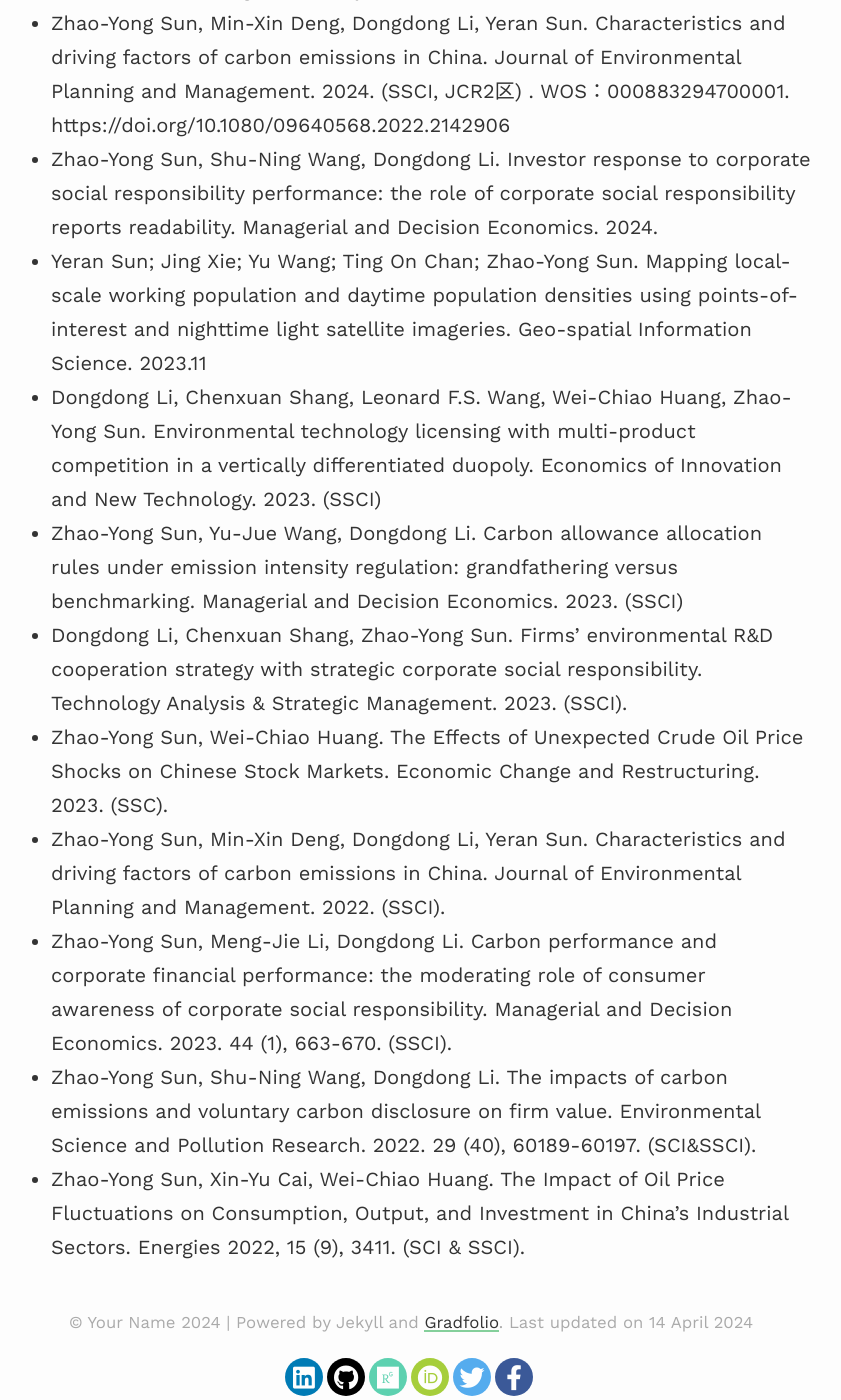
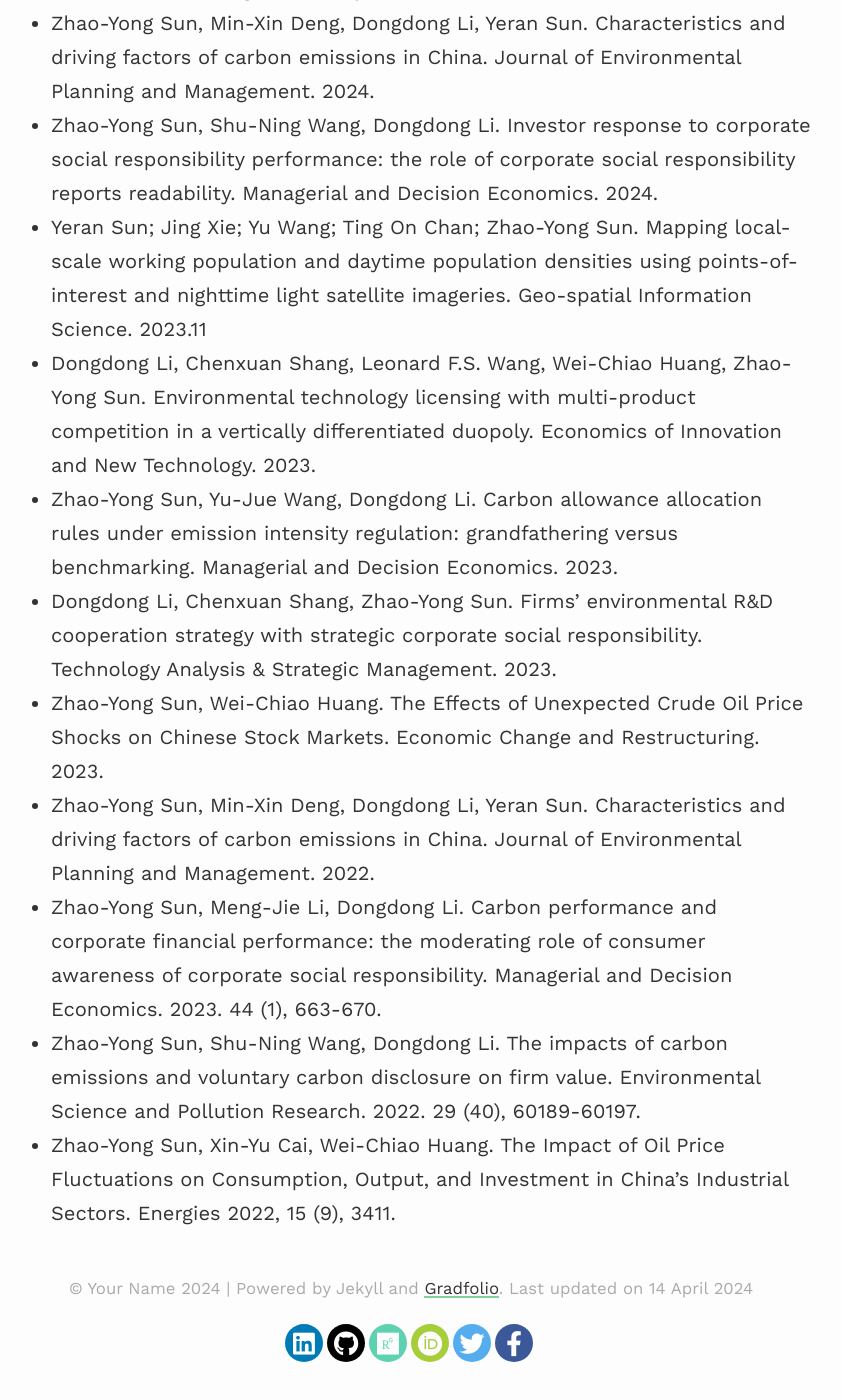
Before and after one commit to dakuamao/sun, a Jekyll site: the page built from index.md, in a window 1280 px wide and 1400 px high, scrolled down 700 px. Shown: the whole window, without its empty margins (229-1070 px from the left). Built offline with Jekyll 4.4.1, drawn with Linux system fonts in a browser that asks for light colours; nearby versions of some CDN libraries; our own code applies the rules of GitHub Pages for plain Markdown files; after the commit the page ends 2066 px from its top, so only the background shows below that.

Commit message:
Update index.md

```diff
--- a/index.md
+++ b/index.md
@@ -8,14 +8,14 @@ Zhao-Yong Sun (dakuamao@126.com) is an Associate Professor at Xi’an University
 
 ## Publications
 * Zhao-Yong Sun, Jiang-Lun Wu, Wei-Chiao Huang. The dependence structure and Causality Detection in Crude Oil Markets. Energy Sources, Part B: Economics, Planning, and Policy. 2024.
-* Zhao-Yong Sun, Min-Xin Deng, Dongdong Li, Yeran Sun. Characteristics and driving factors of carbon emissions in China. Journal of Environmental Planning and Management. 2024. (SSCI, JCR2区) . WOS：000883294700001. https://doi.org/10.1080/09640568.2022.2142906
+* Zhao-Yong Sun, Min-Xin Deng, Dongdong Li, Yeran Sun. Characteristics and driving factors of carbon emissions in China. Journal of Environmental Planning and Management. 2024.
 * Zhao-Yong Sun, Shu-Ning Wang, Dongdong Li. Investor response to corporate social responsibility performance: the role of corporate social responsibility reports readability. Managerial and Decision Economics. 2024.
 * Yeran Sun; Jing Xie; Yu Wang; Ting On Chan; Zhao-Yong Sun. Mapping local-scale working population and daytime population densities using points-of-interest and nighttime light satellite imageries. Geo-spatial Information Science. 2023.11
-* Dongdong Li, Chenxuan Shang, Leonard F.S. Wang, Wei-Chiao Huang, Zhao-Yong Sun. Environmental technology licensing with multi-product competition in a vertically differentiated duopoly. Economics of Innovation and New Technology. 2023. (SSCI)
-* Zhao-Yong Sun, Yu-Jue Wang, Dongdong Li. Carbon allowance allocation rules under emission intensity regulation: grandfathering versus benchmarking. Managerial and Decision Economics. 2023. (SSCI)
-* Dongdong Li, Chenxuan Shang, Zhao-Yong Sun. Firms’ environmental R&D cooperation strategy with strategic corporate social responsibility. Technology Analysis & Strategic Management. 2023. (SSCI).
-* Zhao-Yong Sun, Wei-Chiao Huang. The Effects of Unexpected Crude Oil Price Shocks on Chinese Stock Markets. Economic Change and Restructuring. 2023. (SSC).
-* Zhao-Yong Sun, Min-Xin Deng, Dongdong Li, Yeran Sun. Characteristics and driving factors of carbon emissions in China. Journal of Environmental Planning and Management. 2022. (SSCI).
-* Zhao-Yong Sun, Meng-Jie Li, Dongdong Li. Carbon performance and corporate financial performance: the moderating role of consumer awareness of corporate social responsibility. Managerial and Decision Economics. 2023. 44 (1), 663-670. (SSCI).
-* Zhao-Yong Sun, Shu-Ning Wang, Dongdong Li. The impacts of carbon emissions and voluntary carbon disclosure on firm value. Environmental Science and  Pollution Research. 2022. 29 (40), 60189-60197. (SCI&SSCI).
-* Zhao-Yong Sun, Xin-Yu Cai, Wei-Chiao Huang. The Impact of Oil Price Fluctuations on Consumption, Output, and Investment in China's Industrial Sectors. Energies 2022, 15 (9), 3411. (SCI & SSCI).
+* Dongdong Li, Chenxuan Shang, Leonard F.S. Wang, Wei-Chiao Huang, Zhao-Yong Sun. Environmental technology licensing with multi-product competition in a vertically differentiated duopoly. Economics of Innovation and New Technology. 2023.
+* Zhao-Yong Sun, Yu-Jue Wang, Dongdong Li. Carbon allowance allocation rules under emission intensity regulation: grandfathering versus benchmarking. Managerial and Decision Economics. 2023.
+* Dongdong Li, Chenxuan Shang, Zhao-Yong Sun. Firms’ environmental R&D cooperation strategy with strategic corporate social responsibility. Technology Analysis & Strategic Management. 2023.
+* Zhao-Yong Sun, Wei-Chiao Huang. The Effects of Unexpected Crude Oil Price Shocks on Chinese Stock Markets. Economic Change and Restructuring. 2023.
+* Zhao-Yong Sun, Min-Xin Deng, Dongdong Li, Yeran Sun. Characteristics and driving factors of carbon emissions in China. Journal of Environmental Planning and Management. 2022.
+* Zhao-Yong Sun, Meng-Jie Li, Dongdong Li. Carbon performance and corporate financial performance: the moderating role of consumer awareness of corporate social responsibility. Managerial and Decision Economics. 2023. 44 (1), 663-670.
+* Zhao-Yong Sun, Shu-Ning Wang, Dongdong Li. The impacts of carbon emissions and voluntary carbon disclosure on firm value. Environmental Science and  Pollution Research. 2022. 29 (40), 60189-60197.
+* Zhao-Yong Sun, Xin-Yu Cai, Wei-Chiao Huang. The Impact of Oil Price Fluctuations on Consumption, Output, and Investment in China's Industrial Sectors. Energies 2022, 15 (9), 3411.
```
